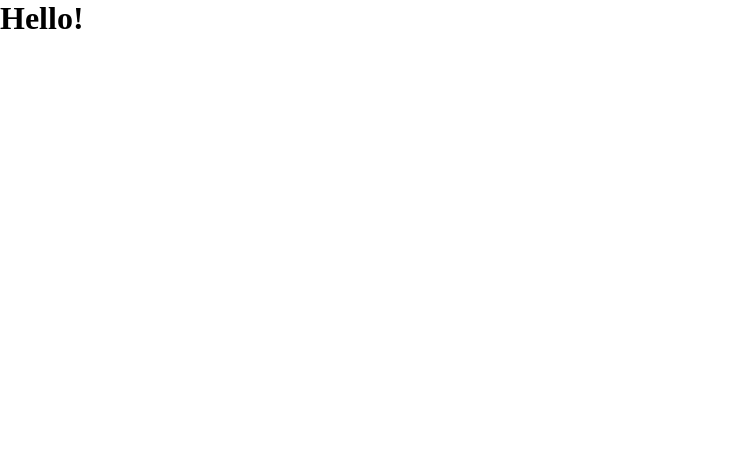
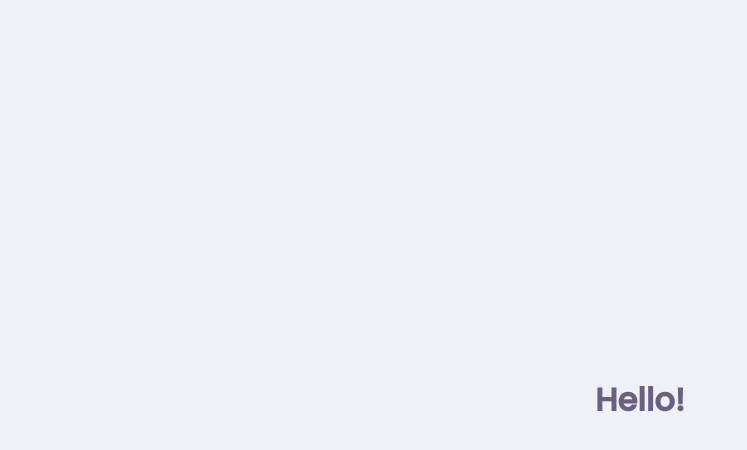
Before and after one commit to Samaraferreira/Monitoria, a React (Create React App) app in the folder web/: page / in a window 1280 px wide. Shown: the top 450 px of the page, without its empty margins (0-747 px from the left). Built offline with nearby package versions, Linux system fonts and the light colour scheme.

Commit message:
feat: create global styles

```diff
--- a/web/src/App.tsx
+++ b/web/src/App.tsx
@@ -1,14 +1,9 @@
 import React from 'react';
 
-import GlobalStyles from './styles/GlobalStyles';
+import './styles/global.css';
 
 const App: React.FC = () => {
-  return (
-    <>
-      <h1>Hello!</h1>
-      <GlobalStyles />
-    </>
-  );
+  return <h1>Hello!</h1>;
 };
 
 export default App;
--- a/web/src/styles/GlobalStyles.ts
+++ /dev/null
@@ -1,15 +0,0 @@
-import { createGlobalStyle } from 'styled-components';
-
-export default createGlobalStyle`
-  * {
-    margin: 0;
-    padding: 0;
-    box-sizing: border-box;
-    outline: 0;
-  }
-
-  *, button, input {
-    border: 0;
-    -webkit-font-smoothing: antialiased;
-  }
-`;
--- /dev/null
+++ b/web/src/styles/global.css
@@ -0,0 +1,63 @@
+:root {
+  --color-background: #F0F0F7;
+  --color-primary-lighter: #9871F5;
+  --color-primary-light: #916BEA;
+  --color-primary: #8257E5;
+  --color-primary-dark: #774DD6;
+  --color-primary-darker: #6842C2;
+  --color-secundary: #04D361;
+  --color-secundary-dark: #04BF58;
+  --color-title-in-primary: #FFFFFF;
+  --color-text-in-primary: #D4C2FF;
+  --color-text-title: #32264D;
+  --color-text-complement: #9C98A6;
+  --color-text-base: #6A6180;
+  --color-line-in-white: #E6E6F0;
+  --color-input-background: #F8F8FC;
+  --color-button-text: #FFFFFF;
+  --color-box-base: #FFFFFF;
+  --color-box-footer: #FAFAFC;
+
+  font-size: 60%;
+}
+
+* {
+  margin: 0;
+  padding: 0;
+  box-sizing: border-box;
+  outline: 0;
+}
+
+html, body, #root {
+  height: 100vh;
+}
+
+body {
+  background: var(--color-background);
+}
+
+body,
+button,
+input,
+textarea {
+  font: 500 1.6rem Poppins;
+  -webkit-font-smoothing: antialiased;
+  color: var(--color-text-base);
+}
+
+#root {
+  display: flex;
+  align-items: center;
+  justify-content: center;
+}
+
+.container {
+  width: 90vw;
+  max-width: 700px;
+}
+
+@media (min-width: 700px) {
+  :root {
+    font-size: 62.5%;
+  }
+}
```
